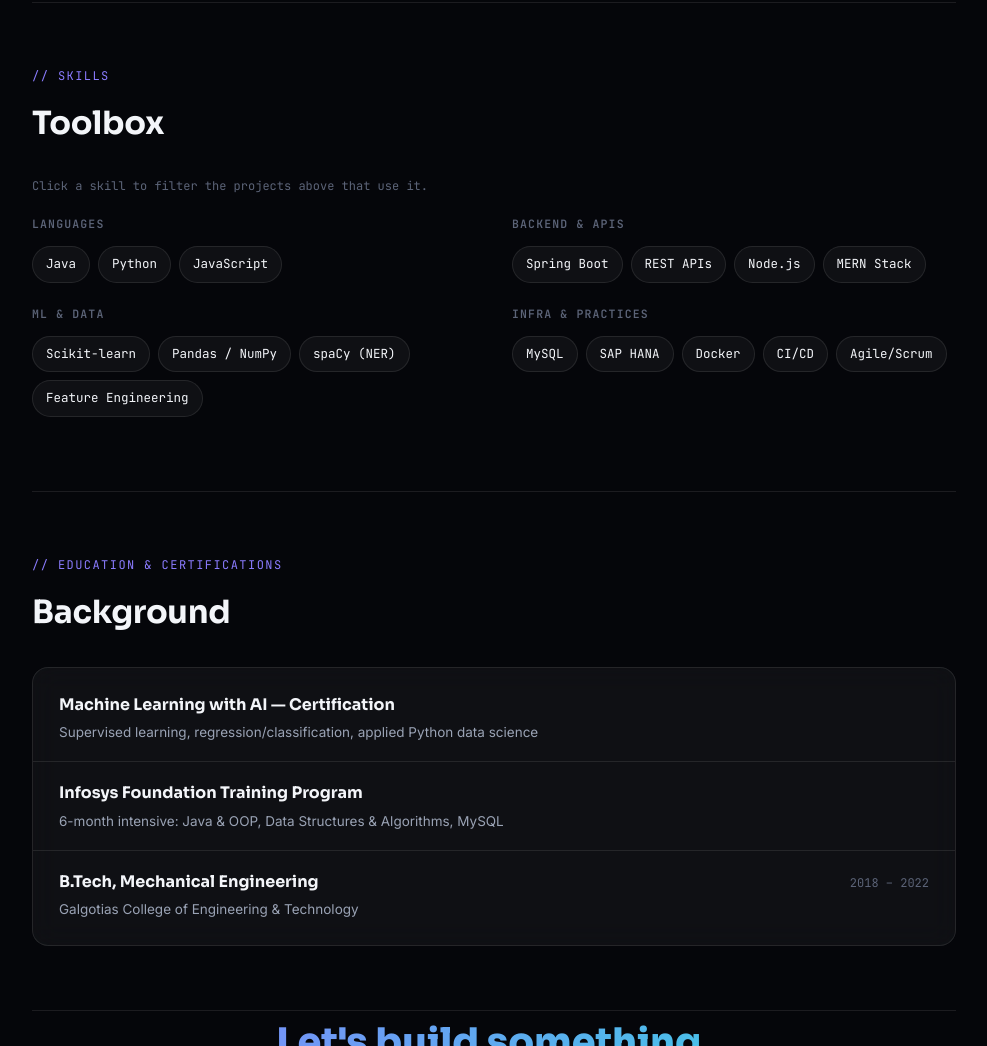
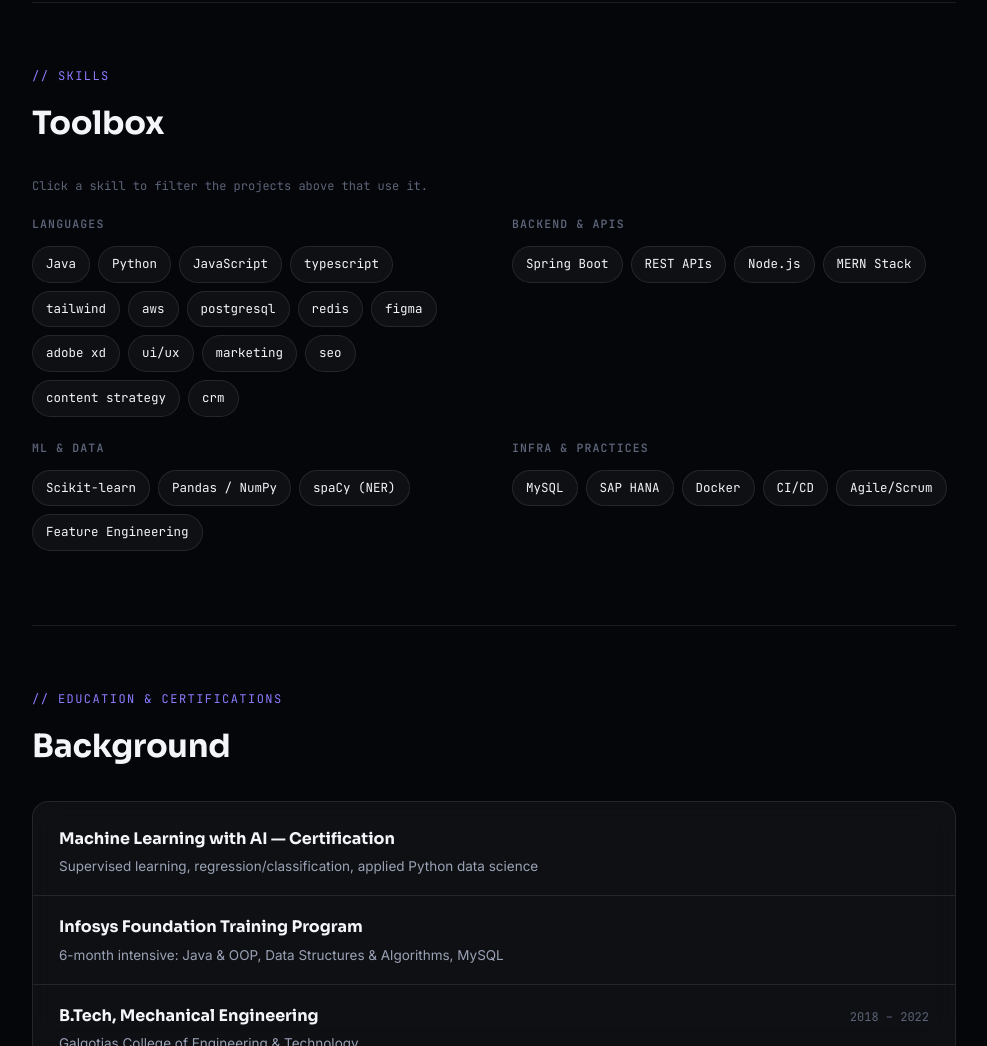
Before and after one commit to Sachin2400/SDE-ML-Portfolio, a plain HTML site: page index.html in a window 1280 px wide. Shown: the part 2835-3881 px from the top of the page, without its empty margins (146-1133 px from the left). Drawn offline with Linux system fonts and the light colour scheme.

Commit message:
Update index.html

```diff
--- a/index.html
+++ b/index.html
@@ -362,6 +362,18 @@ footer p{ color:var(--text-dim); max-width:480px; margin:0 auto 30px; }
           <span class="pill" data-filter="java">Java</span>
           <span class="pill" data-filter="ml">Python</span>
           <span class="pill" data-filter="backend">JavaScript</span>
+          <span class="pill" data-filter="backend">typescript</span>
+          <span class="pill" data-filter="backend">tailwind</span>
+          <span class="pill" data-filter="backend">aws</span>
+          <span class="pill" data-filter="backend">postgresql</span>
+          <span class="pill" data-filter="backend">redis</span>
+          <span class="pill" data-filter="backend">figma</span>
+          <span class="pill" data-filter="backend">adobe xd</span>
+          <span class="pill" data-filter="backend">ui/ux</span>
+          <span class="pill" data-filter="backend">marketing</span>
+          <span class="pill" data-filter="backend">seo</span>
+          <span class="pill" data-filter="backend">content strategy</span>
+          <span class="pill" data-filter="backend">crm</span>
         </div>
       </div>
       <div class="skill-group">
```
